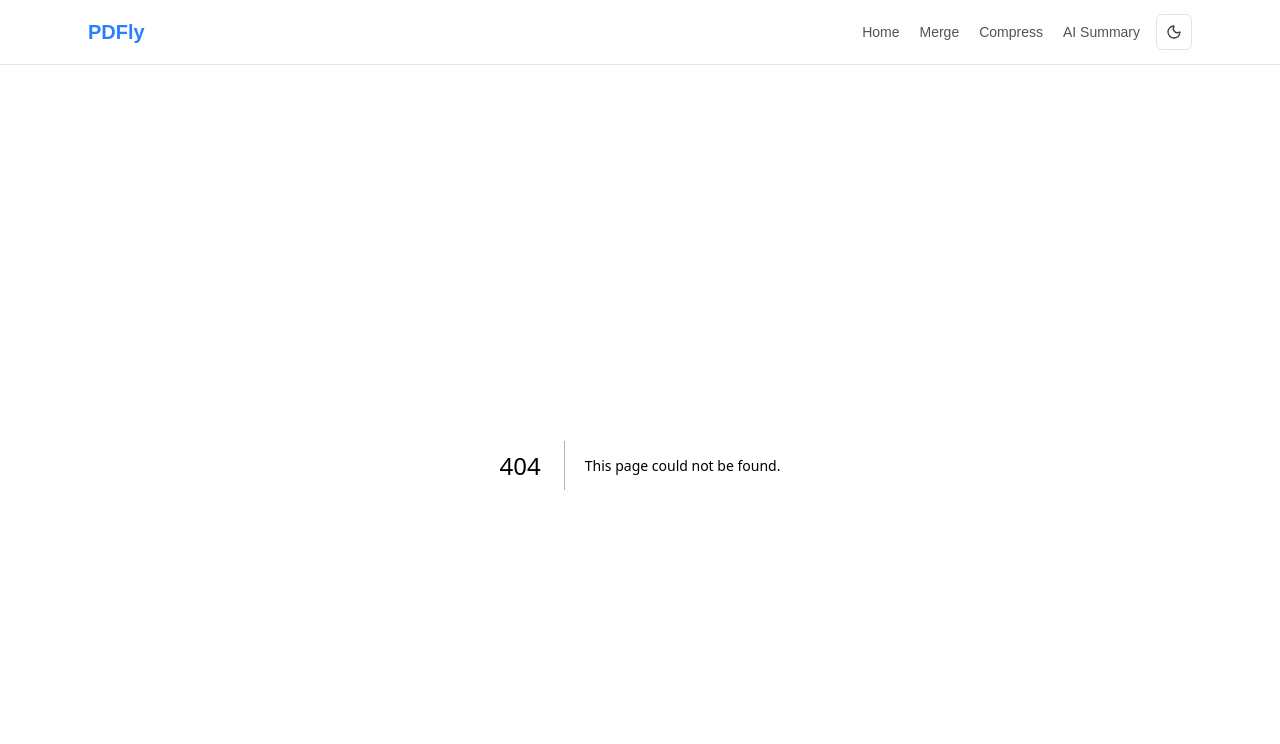
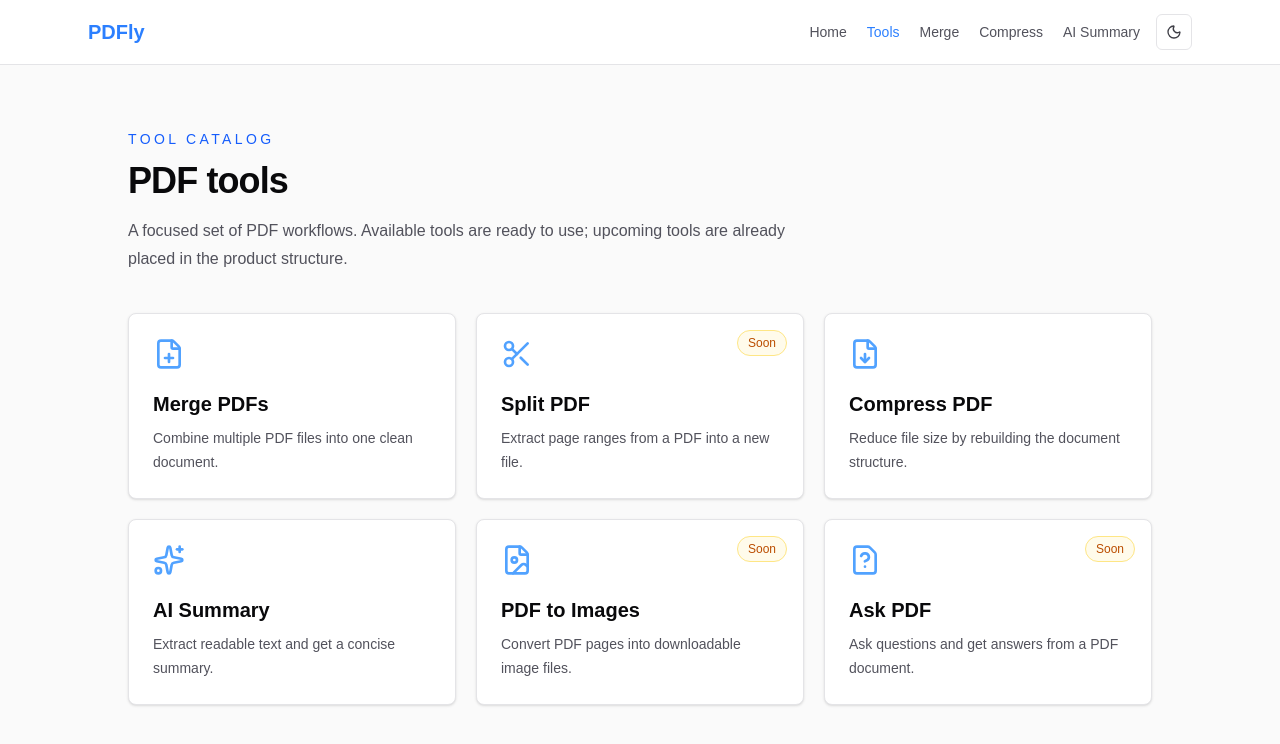
Before and after one commit to eliffisik/pdfly-tools, a Next.js app: page /tools in a window 1280 px wide. Before the commit this address had no page. Shown: the top 744 px of the page. Built offline with nearby package versions, Linux system fonts and the light colour scheme.

Commit message:
Add tools catalog skeleton

```diff
--- /dev/null
+++ b/app/components/ComingSoonTool.tsx
@@ -0,0 +1,35 @@
+import Link from "next/link";
+import { ArrowLeft } from "lucide-react";
+import type { Tool } from "@/app/lib/tools";
+
+type ComingSoonToolProps = {
+  tool: Tool;
+};
+
+export default function ComingSoonTool({ tool }: ComingSoonToolProps) {
+  const Icon = tool.icon;
+
+  return (
+    <main className="min-h-screen bg-zinc-50 px-6 py-16 text-zinc-950 transition-colors dark:bg-zinc-950 dark:text-white">
+      <section className="mx-auto max-w-2xl rounded-lg border border-zinc-200 bg-white p-8 shadow-lg dark:border-zinc-800 dark:bg-zinc-900">
+        <Link
+          href="/tools"
+          className="mb-8 inline-flex items-center gap-2 text-sm font-medium text-zinc-600 transition hover:text-blue-600 dark:text-zinc-400 dark:hover:text-blue-300"
+        >
+          <ArrowLeft className="h-4 w-4" />
+          All tools
+        </Link>
+
+        <Icon className="mb-5 h-10 w-10 text-blue-500" />
+        <p className="mb-3 text-sm font-medium uppercase tracking-[0.2em] text-blue-600 dark:text-blue-300">
+          Coming soon
+        </p>
+        <h1 className="text-3xl font-bold">{tool.title}</h1>
+        <p className="mt-4 leading-7 text-zinc-600 dark:text-zinc-400">
+          {tool.description} This tool is part of the product skeleton and will
+          be implemented after the core flows are stable.
+        </p>
+      </section>
+    </main>
+  );
+}
--- a/app/components/Navbar.tsx
+++ b/app/components/Navbar.tsx
@@ -2,6 +2,7 @@
 
 import Link from "next/link";
 import { usePathname } from "next/navigation";
+import { availableTools } from "@/app/lib/tools";
 import ThemeToggle from "./ThemeToggle";
 
 export default function Navbar() {
@@ -31,26 +32,19 @@ export default function Navbar() {
               Home
             </Link>
 
-            <Link
-              href="/tools/merge"
-              className={linkClass(isActive("/tools/merge"))}
-            >
-              Merge
+            <Link href="/tools" className={linkClass(pathname === "/tools")}>
+              Tools
             </Link>
 
-            <Link
-              href="/tools/compress"
-              className={linkClass(isActive("/tools/compress"))}
-            >
-              Compress
-            </Link>
-
-            <Link
-              href="/tools/ai-summary"
-              className={linkClass(isActive("/tools/ai-summary"))}
-            >
-              AI Summary
-            </Link>
+            {availableTools.map((tool) => (
+              <Link
+                key={tool.href}
+                href={tool.href}
+                className={linkClass(isActive(tool.href))}
+              >
+                {tool.shortTitle}
+              </Link>
+            ))}
           </div>
           <ThemeToggle />
         </div>
--- /dev/null
+++ b/app/components/ToolCard.tsx
@@ -0,0 +1,32 @@
+import Link from "next/link";
+import type { Tool } from "@/app/lib/tools";
+
+type ToolCardProps = {
+  tool: Tool;
+};
+
+export default function ToolCard({ tool }: ToolCardProps) {
+  const Icon = tool.icon;
+  const isAvailable = tool.status === "available";
+
+  return (
+    <Link
+      href={tool.href}
+      className="group relative rounded-lg border border-zinc-200 bg-white p-6 shadow-sm transition hover:border-blue-300 hover:shadow-md dark:border-zinc-800 dark:bg-zinc-900 dark:hover:border-blue-500 dark:hover:bg-zinc-900/80"
+    >
+      {!isAvailable && (
+        <span className="absolute right-4 top-4 rounded-full border border-amber-200 bg-amber-50 px-2.5 py-1 text-xs font-medium text-amber-700 dark:border-amber-900/70 dark:bg-amber-950/40 dark:text-amber-300">
+          Soon
+        </span>
+      )}
+
+      <Icon className="mb-5 h-8 w-8 text-blue-400 transition group-hover:scale-105" />
+      <h2 className="mb-2 text-xl font-semibold text-zinc-950 dark:text-white">
+        {tool.title}
+      </h2>
+      <p className="text-sm leading-6 text-zinc-600 dark:text-zinc-400">
+        {tool.description}
+      </p>
+    </Link>
+  );
+}
--- /dev/null
+++ b/app/lib/tools.ts
@@ -0,0 +1,79 @@
+import {
+  FileDown,
+  FileImage,
+  FilePlus,
+  FileQuestion,
+  Scissors,
+  Sparkles,
+  type LucideIcon,
+} from "lucide-react";
+
+export type ToolStatus = "available" | "coming-soon";
+
+export type Tool = {
+  href: string;
+  title: string;
+  shortTitle: string;
+  description: string;
+  status: ToolStatus;
+  icon: LucideIcon;
+};
+
+export const tools: Tool[] = [
+  {
+    href: "/tools/merge",
+    title: "Merge PDFs",
+    shortTitle: "Merge",
+    description: "Combine multiple PDF files into one clean document.",
+    status: "available",
+    icon: FilePlus,
+  },
+  {
+    href: "/tools/split",
+    title: "Split PDF",
+    shortTitle: "Split",
+    description: "Extract page ranges from a PDF into a new file.",
+    status: "coming-soon",
+    icon: Scissors,
+  },
+  {
+    href: "/tools/compress",
+    title: "Compress PDF",
+    shortTitle: "Compress",
+    description: "Reduce file size by rebuilding the document structure.",
+    status: "available",
+    icon: FileDown,
+  },
+  {
+    href: "/tools/ai-summary",
+    title: "AI Summary",
+    shortTitle: "AI Summary",
+    description: "Extract readable text and get a concise summary.",
+    status: "available",
+    icon: Sparkles,
+  },
+  {
+    href: "/tools/pdf-to-images",
+    title: "PDF to Images",
+    shortTitle: "PDF to Images",
+    description: "Convert PDF pages into downloadable image files.",
+    status: "coming-soon",
+    icon: FileImage,
+  },
+  {
+    href: "/tools/ask-pdf",
+    title: "Ask PDF",
+    shortTitle: "Ask PDF",
+    description: "Ask questions and get answers from a PDF document.",
+    status: "coming-soon",
+    icon: FileQuestion,
+  },
+];
+
+export const availableTools = tools.filter(
+  (tool) => tool.status === "available"
+);
+
+export function getToolByHref(href: string) {
+  return tools.find((tool) => tool.href === href);
+}
--- a/app/page.tsx
+++ b/app/page.tsx
@@ -1,26 +1,5 @@
-import Link from "next/link";
-import { FileDown, FilePlus, Sparkles } from "lucide-react";
-
-const tools = [
-  {
-    href: "/tools/merge",
-    title: "Merge PDFs",
-    description: "Combine multiple PDF files into one clean document.",
-    icon: FilePlus,
-  },
-  {
-    href: "/tools/compress",
-    title: "Compress PDF",
-    description: "Reduce file size by rebuilding the document structure.",
-    icon: FileDown,
-  },
-  {
-    href: "/tools/ai-summary",
-    title: "AI Summary",
-    description: "Extract readable text and get a concise summary.",
-    icon: Sparkles,
-  },
-];
+import ToolCard from "@/app/components/ToolCard";
+import { availableTools } from "@/app/lib/tools";
 
 export default function Home() {
   return (
@@ -39,25 +18,9 @@ export default function Home() {
       </section>
 
       <section className="mx-auto grid max-w-5xl gap-5 px-6 pb-24 md:grid-cols-3">
-        {tools.map((tool) => {
-          const Icon = tool.icon;
-
-          return (
-            <Link
-              key={tool.href}
-              href={tool.href}
-              className="group rounded-lg border border-zinc-200 bg-white p-6 shadow-sm transition hover:border-blue-300 hover:shadow-md dark:border-zinc-800 dark:bg-zinc-900 dark:hover:border-blue-500 dark:hover:bg-zinc-900/80"
-            >
-              <Icon className="mb-5 h-8 w-8 text-blue-400 transition group-hover:scale-105" />
-              <h2 className="mb-2 text-xl font-semibold text-zinc-950 dark:text-white">
-                {tool.title}
-              </h2>
-              <p className="text-sm leading-6 text-zinc-600 dark:text-zinc-400">
-                {tool.description}
-              </p>
-            </Link>
-          );
-        })}
+        {availableTools.map((tool) => (
+          <ToolCard key={tool.href} tool={tool} />
+        ))}
       </section>
 
       <footer className="border-t border-zinc-200 py-6 text-center text-sm text-zinc-500 dark:border-zinc-800 dark:text-zinc-500">
--- /dev/null
+++ b/app/tools/ask-pdf/page.tsx
@@ -0,0 +1,10 @@
+import ComingSoonTool from "@/app/components/ComingSoonTool";
+import { getToolByHref } from "@/app/lib/tools";
+
+export default function AskPdfPage() {
+  const tool = getToolByHref("/tools/ask-pdf");
+
+  if (!tool) return null;
+
+  return <ComingSoonTool tool={tool} />;
+}
--- /dev/null
+++ b/app/tools/page.tsx
@@ -0,0 +1,25 @@
+import ToolCard from "@/app/components/ToolCard";
+import { tools } from "@/app/lib/tools";
+
+export default function ToolsPage() {
+  return (
+    <main className="min-h-screen bg-zinc-50 px-6 py-16 text-zinc-950 transition-colors dark:bg-zinc-950 dark:text-white">
+      <section className="mx-auto max-w-5xl">
+        <p className="mb-3 text-sm font-medium uppercase tracking-[0.24em] text-blue-600 dark:text-blue-300">
+          Tool catalog
+        </p>
+        <h1 className="text-4xl font-bold tracking-tight">PDF tools</h1>
+        <p className="mt-4 max-w-2xl leading-7 text-zinc-600 dark:text-zinc-400">
+          A focused set of PDF workflows. Available tools are ready to use;
+          upcoming tools are already placed in the product structure.
+        </p>
+      </section>
+
+      <section className="mx-auto mt-10 grid max-w-5xl gap-5 md:grid-cols-3">
+        {tools.map((tool) => (
+          <ToolCard key={tool.href} tool={tool} />
+        ))}
+      </section>
+    </main>
+  );
+}
--- /dev/null
+++ b/app/tools/pdf-to-images/page.tsx
@@ -0,0 +1,10 @@
+import ComingSoonTool from "@/app/components/ComingSoonTool";
+import { getToolByHref } from "@/app/lib/tools";
+
+export default function PdfToImagesPage() {
+  const tool = getToolByHref("/tools/pdf-to-images");
+
+  if (!tool) return null;
+
+  return <ComingSoonTool tool={tool} />;
+}
--- /dev/null
+++ b/app/tools/split/page.tsx
@@ -0,0 +1,10 @@
+import ComingSoonTool from "@/app/components/ComingSoonTool";
+import { getToolByHref } from "@/app/lib/tools";
+
+export default function SplitPage() {
+  const tool = getToolByHref("/tools/split");
+
+  if (!tool) return null;
+
+  return <ComingSoonTool tool={tool} />;
+}
```
